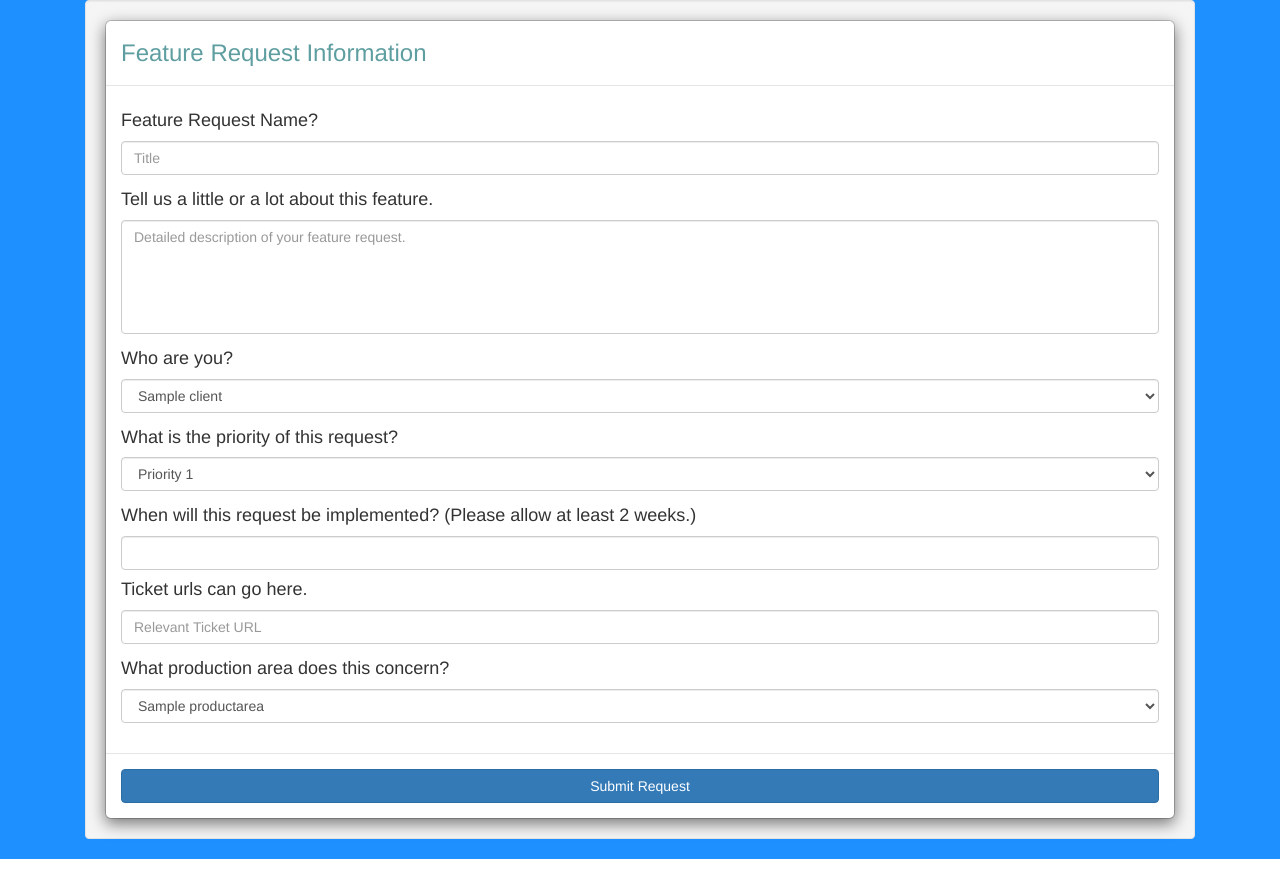
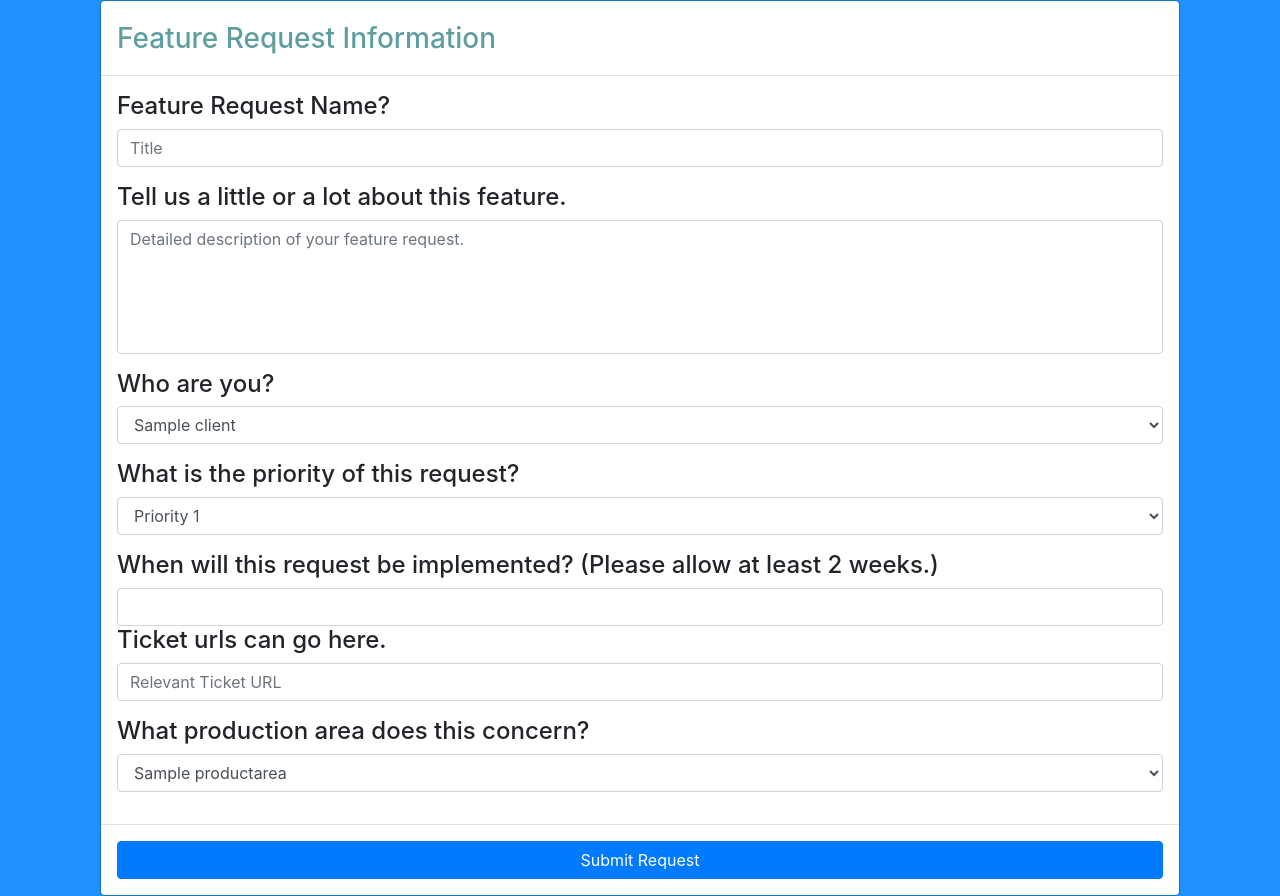
Before and after one commit to dengsauve/IWS_Feature_Request, a Flask app: page /home in a window 1280 px wide. Before the commit the page ends 859 px from the top, so only its background shows below. Run offline with Flask 2, Linux system fonts and the light colour scheme; tables that the repository leaves empty hold one stand-in row (values such as "Sample post"); some libraries are stand-ins or nearby versions.

Commit message:
Updated to Bootstrap 4.0-Alpha

```diff
--- a/templates/parent.html
+++ b/templates/parent.html
@@ -5,8 +5,10 @@
     <title>{% block title %}{% endblock %}</title>
     <meta charset="utf-8">
     <link href="https://fonts.googleapis.com/css?family=Orbitron" rel="stylesheet">
-    <link rel="stylesheet" href="https://maxcdn.bootstrapcdn.com/bootstrap/3.3.7/css/bootstrap.min.css" integrity="sha384-BVYiiSIFeK1dGmJRAkycuHAHRg32OmUcww7on3RYdg4Va+PmSTsz/K68vbdEjh4u" crossorigin="anonymous">
-    <script src="https://maxcdn.bootstrapcdn.com/bootstrap/3.3.7/js/bootstrap.min.js" integrity="sha384-Tc5IQib027qvyjSMfHjOMaLkfuWVxZxUPnCJA7l2mCWNIpG9mGCD8wGNIcPD7Txa" crossorigin="anonymous"></script>
+    <!-- Latest compiled and minified CSS -->
+    <link rel="stylesheet" href="https://maxcdn.bootstrapcdn.com/bootstrap/4.0.0-alpha.4/css/bootstrap.min.css" integrity="sha384-2hfp1SzUoho7/TsGGGDaFdsuuDL0LX2hnUp6VkX3CUQ2K4K+xjboZdsXyp4oUHZj" crossorigin="anonymous">
+    <!-- Latest compiled and minified JavaScript -->
+    <script src="https://maxcdn.bootstrapcdn.com/bootstrap/4.0.0-alpha.4/js/bootstrap.min.js" integrity="sha384-VjEeINv9OSwtWFLAtmc4JCtEJXXBub00gtSnszmspDLCtC0I4z4nqz7rEFbIZLLU" crossorigin="anonymous"></script>
     <link rel="stylesheet" href="//code.jquery.com/ui/1.12.0/themes/base/jquery-ui.css">
     <link rel="stylesheet" type="text/css" href="{{ url_for('static', filename='style.css') }}">
     <script src="https://code.jquery.com/jquery-1.12.4.js"></script>
```
